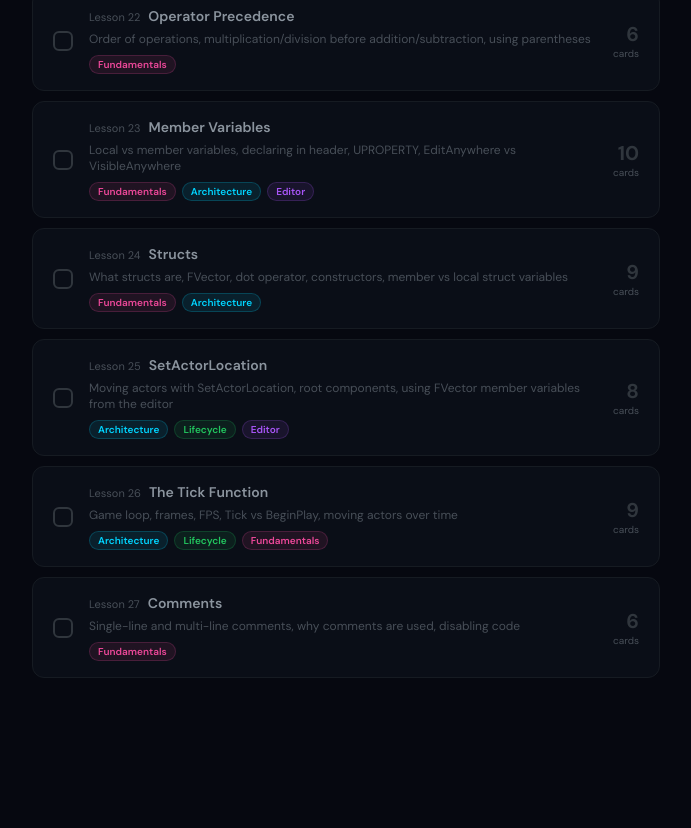
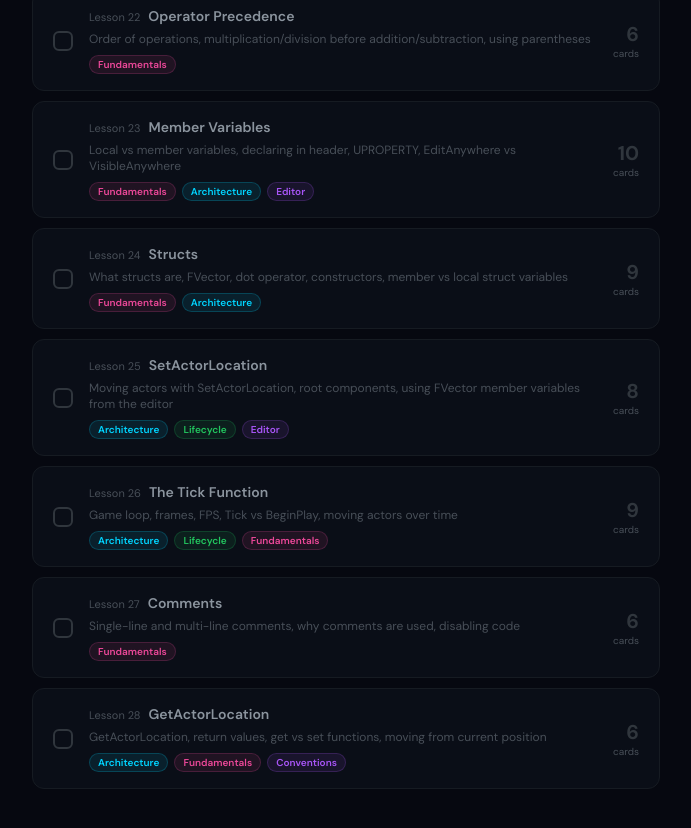
Before and after one commit to DavieDevs/ue5-flashcards, a Next.js app: page / in a window 1280 px wide. Shown: the part 806-1634 px from the top of the page, without its empty margins (406-1097 px from the left). Before the commit the page ends 1532 px from the top, so only its background shows below. Built offline with nearby package versions, Linux system fonts and the light colour scheme.

Commit message:
Add lesson 28 cards

```diff
--- a/data/cards.js
+++ b/data/cards.js
@@ -676,6 +676,55 @@ export const lessons = [
       },
     ],
   },
+  {
+    id: "s2-l28",
+    section: 2,
+    lesson: 28,
+    title: "GetActorLocation",
+    description:
+      "GetActorLocation, return values, get vs set functions, moving from current position",
+    cards: [
+      {
+        id: "s2l28-1",
+        front: "What does GetActorLocation() do?",
+        back: "It returns the current world position of an Actor as an FVector.\n\nFVector CurrentLocation = GetActorLocation();\n\nUnlike SetActorLocation, it takes no arguments — it just reads and returns the current position.",
+        tag: "Architecture",
+      },
+      {
+        id: "s2l28-2",
+        front: "What is a return value?",
+        back: "A value that a function sends back to the caller when it finishes. You capture it by assigning the function call to a variable.\n\nFVector Location = GetActorLocation();\n// Location now holds whatever the function returned",
+        tag: "Fundamentals",
+      },
+      {
+        id: "s2l28-3",
+        front:
+          "What is the naming convention difference between 'Get' and 'Set' functions in UE5?",
+        back: "Get functions return a value — they read data.\nSet functions accept a value — they write data.\n\nGetActorLocation() — returns the current location\nSetActorLocation(FVector) — sets a new location\n\nThis is a common pattern throughout the entire UE5 API.",
+        tag: "Conventions",
+      },
+      {
+        id: "s2l28-4",
+        front:
+          "Why is moving from GetActorLocation() better than using a hardcoded FVector in Tick?",
+        back: "Because it makes the platform move from wherever it currently sits in the level, not from a hardcoded position. This makes level design much easier — you place the platform where you want and it moves from there.",
+        tag: "Architecture",
+      },
+      {
+        id: "s2l28-5",
+        front:
+          "What does this Tick code do?\n\nFVector CurrentLocation = GetActorLocation();\nCurrentLocation.X = CurrentLocation.X + 1.f;\nSetActorLocation(CurrentLocation);",
+        back: "Each frame:\n1. Gets the Actor's current world position\n2. Increases the X value by 1\n3. Sets the Actor to that new position\n\nResult: the Actor moves continuously along the X axis, starting from wherever it was placed in the level.",
+        tag: "Architecture",
+      },
+      {
+        id: "s2l28-6",
+        front: "Do Get functions typically take arguments? Why or why not?",
+        back: "Usually not. A Get function's purpose is to return data that already exists — it doesn't need input to do that. The return value IS the point.\n\nGetActorLocation() // no arguments needed",
+        tag: "Fundamentals",
+      },
+    ],
+  },
 
   // Add future lessons here — same structure as above.
   // Example:
```
